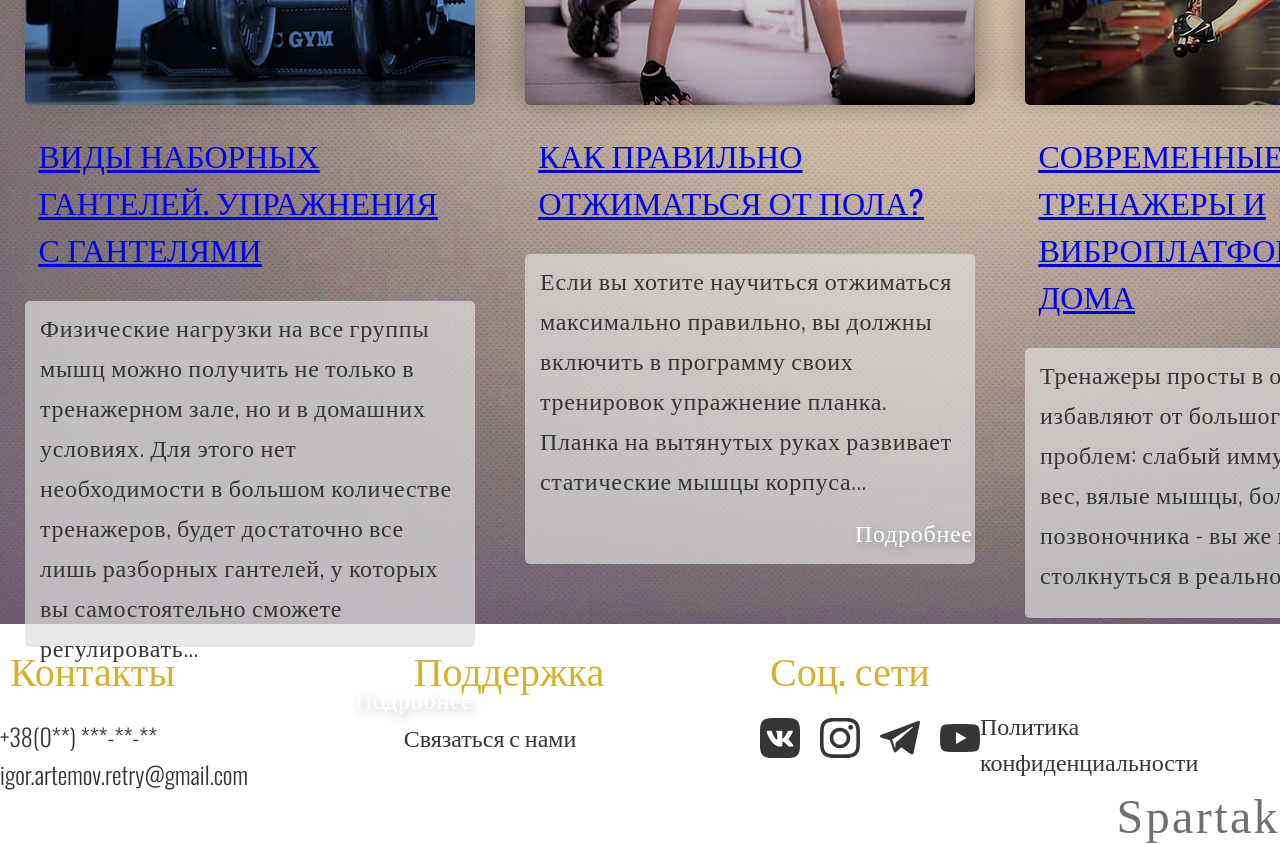
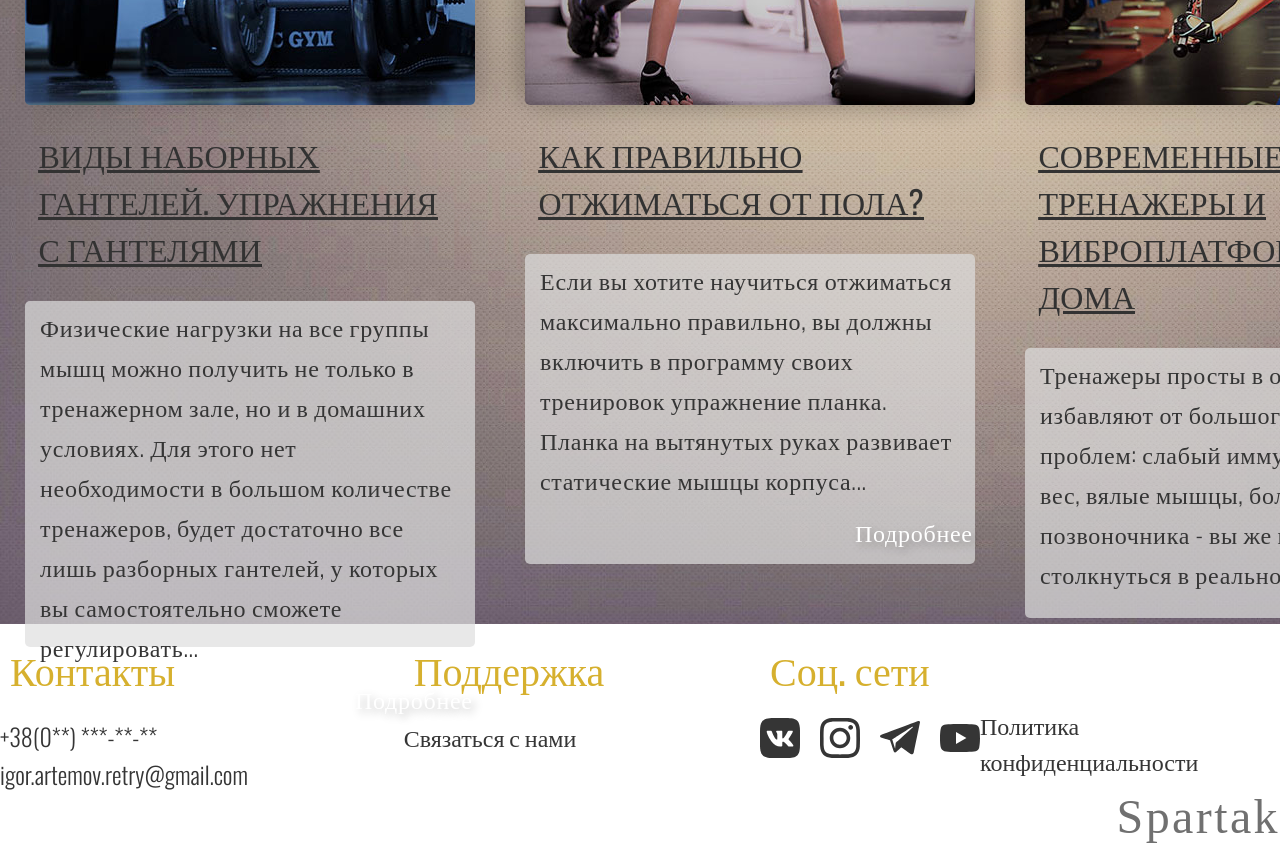
Before and after one commit to HellTrevor/helltrevor.github.io, a React (Create React App) app in the folder react-spartak/: page / in a window 1280 px wide. Shown: the part 3520-4365 px from the top of the page. Built offline with nearby package versions, Linux system fonts and the light colour scheme; a web font is replaced by a local one.

Commit message:
Modified title_article (color: #323232) on main page (ARTICLES)

```diff
--- a/react-spartak/src/index.css
+++ b/react-spartak/src/index.css
@@ -412,12 +412,12 @@ code {
   line-height: 47px;
   text-decoration-line: underline;
   text-transform: uppercase;
-
-  color: #323232;
 }
 
 .title_article {
   cursor: pointer;
+
+  color: #323232;
 }
 
 .title_article:visited {
```
